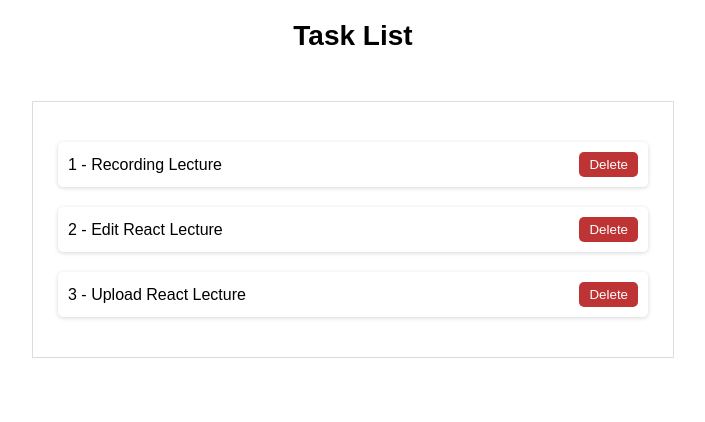
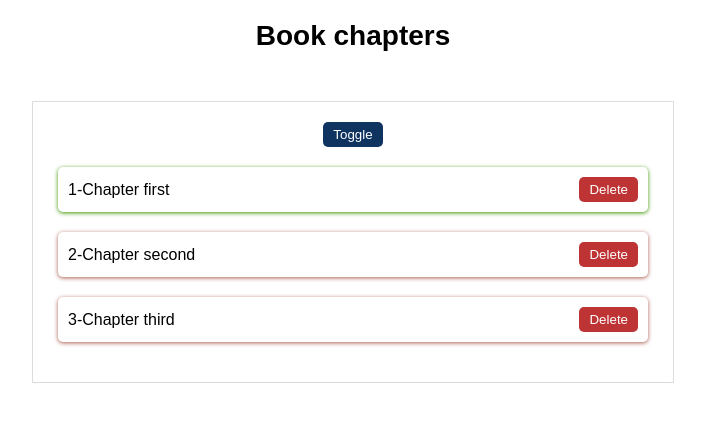
Before and after one commit to HiltonUniverse/React, a React (Create React App) app: page / in a window 1280 px wide. Shown: the top 422 px of the page, without its empty margins (287-992 px from the left). Built offline with nearby package versions, Linux system fonts and the light colour scheme.

Commit message:
Conditional template and ternary operator for loading different css for differnet class name

```diff
--- a/src/App.js
+++ b/src/App.js
@@ -2,32 +2,35 @@ import "./App.css"
 import { useState } from "react";
 
 const initialState = [
-  { id: 1, name: "Recording Lecture", completed: true },
-  { id: 2, name: "Edit React Lecture", completed: false },
-  { id: 3, name: "Upload React Lecture", completed: false }
+  { id: 1, name: "Chapter first", completed: true },
+  { id: 2, name: "Chapter second", completed: false },
+  { id: 3, name: "Chapter third", completed: false }
 ]
 
 const App = () => {
-  const [tasks, setTask] = useState(
-    initialState
-  )
+  const [books, setBooks] = useState(initialState)
+  const [show, setShow] = useState(true)
 
-  function handleDelete(taskId) {
-    setTask(tasks.filter((task) => task.id !== taskId))
+  function handleRemove(bookId) {
+    setBooks(books.filter((book) => { return book.id !== bookId }))
   }
 
   return (
     <div className="App">
-      <h1>Task List</h1>
+      <h1>Book chapters</h1>
       <ul>
-        {tasks.map((task) => ( //iterate through each elemtn in the tasks array
-          <li key={task.id}> {/*give each list item an unique id*/}
-            <span>{task.id} - {task.name}</span> {/*pass arrow function to onclick function so the function handleDelete is called only*/}
-            <button onClick={() => { handleDelete(task.id) }} className="delete">Delete</button> {/*when the button is clicked*/}
-          </li>
-        ))}
+        <button onClick={() => setShow(!show)} className="trigger"> Toggle </button>
+        {/* if show is true, then only the list of book chapters is rendered otherwise not */}
+        {show &&
+          books.map((book) => {
+            return <li key={book.id} className={book.completed ? "completed" : "incomplete"}> {/*using ternary operator we can decide what css to apply!*/}
+              <span>{book.id}-{book.name}</span>
+              <button onClick={() => { handleRemove(book.id) }} className="delete"> Delete </button>
+            </li>
+          })
+        }
       </ul>
-    </div>
+    </div >
   )
 }
 
```
